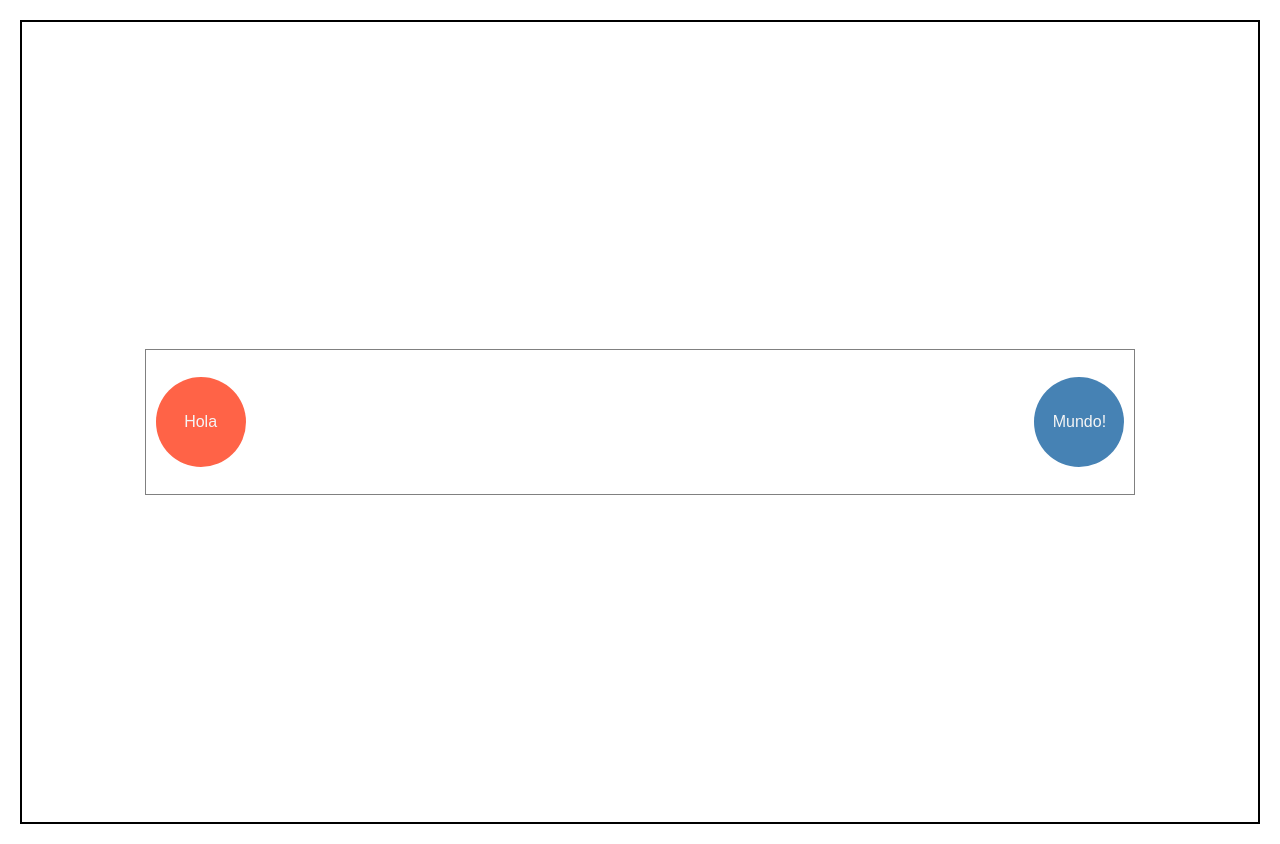
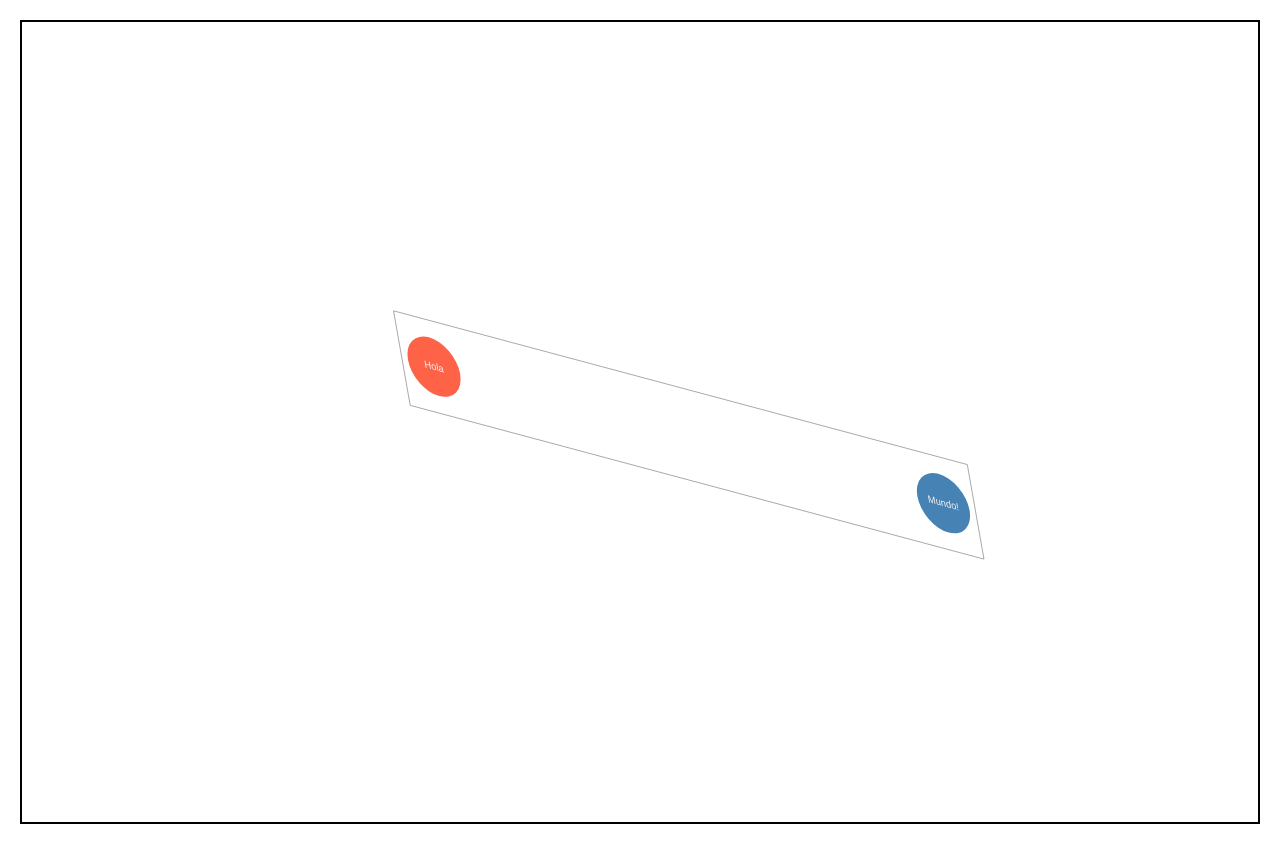
Before and after one commit to pbyjo/Animation-CSS, a plain HTML site: page index.html in a window 1280 px wide. Drawn offline with Linux system fonts and the light colour scheme.

Commit message:
Sintaxis de transformaciones. Class 5

```diff
--- a/CSS/animate.css
+++ b/CSS/animate.css
@@ -1,3 +1,4 @@
+/* Transform */
 body {
     padding: 0;
     margin: 20px;
@@ -16,6 +17,7 @@ body {
     display: flex;
     align-items: center;
     position: relative;
+    transform: rotate(15deg) skew(25deg) translate(50px) scale(.6);
 }
 
 .pelota {
@@ -71,3 +73,6 @@ Ahora con CSS3 se pueden hacer calculos con el atributo calc.
     width: 120px;
     height: 120px;
    /// right: calc(50% - 120px);
+
+NUEVA PROPIEDAD: Transform
+    transform: rotar | sesgar | posicion | tamaño
--- a/index.html
+++ b/index.html
@@ -5,7 +5,7 @@
         <meta charset="UTF-8">
         <meta name="viewport" content="width=device-width, initial-scale=1.0">
         <link rel="stylesheet" href="./CSS/animate.css">
-        <title> Transiciones de interacción </title>
+        <title> Sintaxis de transformaciones </title>
     </head>
 
     <body>
```
Also changed, not shown: 1 other file.
